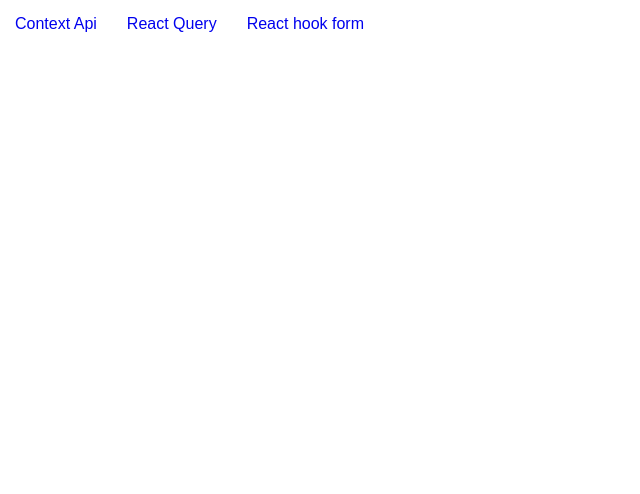
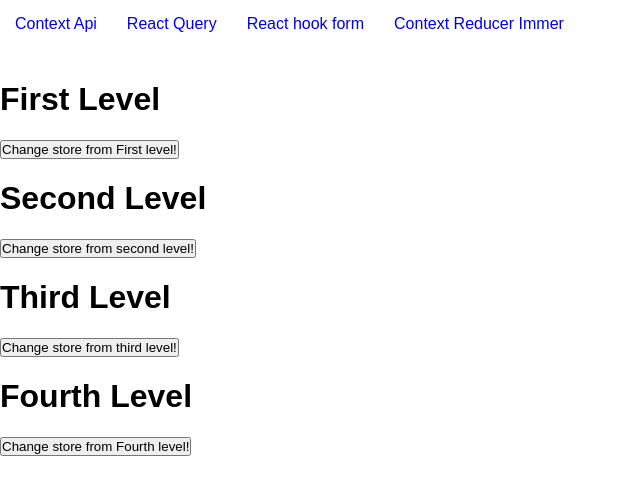
Before and after one commit to marcosfsj/todos, a React (Create React App) app: page /context-reducer-immer in a window 1280 px wide. Shown: the top 494 px of the page, without its empty margins (0-640 px from the left). Built offline with nearby package versions, Linux system fonts and the light colour scheme.

Commit message:
another commit

```diff
--- a/package.json
+++ b/package.json
@@ -12,6 +12,7 @@
     "@types/react": "^17.0.37",
     "@types/react-dom": "^17.0.11",
     "axios": "^0.24.0",
+    "immer": "^9.0.7",
     "react": "^17.0.2",
     "react-dom": "^17.0.2",
     "react-hook-form": "^7.21.2",
@@ -22,6 +23,7 @@
     "react-scripts": "4.0.3",
     "styled-components": "^5.3.3",
     "typescript": "^4.5.2",
+    "use-immer": "^0.6.0",
     "web-vitals": "^1.1.2",
     "yup": "^0.32.11"
   },
--- a/src/App.tsx
+++ b/src/App.tsx
@@ -2,11 +2,13 @@ import React from 'react';
 import {Routes, Route} from 'react-router-dom';
 import TodosPage from './pages/todos/todos-page';
 import FormPage from './pages/form/form-page';
+import FirstLevel from './pages/contextReducerImmer/firstLevel';
 import Spinner from './components/Spinner';
 import NavBar from './components/Navbar';
 import GlobalStyle from './styles/global';
 import {ThemeProvider} from 'styled-components';
 import theme from './styles/theme';
+import ContextReducerImmerProvider from './pages/contextReducerImmer/ctxReducerImmerProvider';
 
 function App() {
   return (
@@ -19,6 +21,14 @@ function App() {
           <Route path="/todos-context-api" element={<div>Using context api</div>} />
           <Route path="/todos-page" element={<TodosPage />} />
           <Route path="/form-page" element={<FormPage />} />
+          <Route
+            path="/context-reducer-immer"
+            element={
+              <ContextReducerImmerProvider>
+                <FirstLevel />
+              </ContextReducerImmerProvider>
+            }
+          />
         </Routes>
         <GlobalStyle />
       </ThemeProvider>
--- a/src/api/todos.api.ts
+++ b/src/api/todos.api.ts
@@ -2,48 +2,53 @@ import {useMutation, useQuery, useQueryClient} from 'react-query';
 import api from '../config/api';
 import Todo from '../interfaces/Todo';
 
-const getAllTodos = () => api.get('/task').then(res => res.data.data);
-
 export const useGetAllTodos = () => {
-  return useQuery('todos', getAllTodos);
+  return useQuery('todos', () => api.get('/task').then(res => res.data.data));
 };
 
-const getTodo = (id: number) => api.get(`/task/${id}`).then(res => res.data.data);
-
 export const useGetTodo = (id: number) => {
-  return useQuery('todos', () => getTodo(id));
+  return useQuery('todos', () => api.get(`/task/${id}`).then(res => res.data.data));
 };
-
-const addTodo = (description: string) => api.post('/task', {description}).then(res => res.data);
 
 export const useAddTudoMutation = () => {
   const queryClient = useQueryClient();
-  return useMutation(addTodo, {
+  return useMutation(
+    (description: string) => api.post('/task', {description}).then(res => res.data),
+    {
+      onSuccess: () => {
+        queryClient.invalidateQueries('todos');
+      },
+    },
+  );
+};
+
+export const useToggleTodoCompletedMutation = () => {
+  const queryClient = useQueryClient();
+  return useMutation(
+    (todo: Todo) =>
+      api.put(`/task/${todo._id}`, {completed: !todo.completed}).then(res => res.data),
+    {
+      onSuccess: todo => {
+        queryClient.setQueryData<Todo[] | undefined>('todos', oldTodos => {
+          if (oldTodos) {
+            return oldTodos.map(oldTodo => {
+              if (oldTodo._id === todo._id) {
+                return todo;
+              }
+              return oldTodo;
+            });
+          }
+        });
+      },
+    },
+  );
+};
+
+export const useDeleteTodoMutation = () => {
+  const queryClient = useQueryClient();
+  return useMutation((id: number) => api.delete(`/task/${id}`).then(() => id), {
     onSuccess: () => {
       queryClient.invalidateQueries('todos');
     },
   });
 };
-
-export const toggleTodoCompleted = (todo: Todo) =>
-  api.put(`/task/${todo._id}`, {completed: !todo.completed}).then(res => res.data);
-
-export const useToggleTodoCompletedMutation = () => {
-  const queryClient = useQueryClient();
-  return useMutation(toggleTodoCompleted, {
-    onSuccess: () => {
-      queryClient.invalidateQueries('todos');
-    },
-  });
-};
-
-export const deleteTodo = (id: number) => api.delete(`/task/${id}`).then(() => id);
-
-export const useDeleteTodoMutation = () => {
-  const queryClient = useQueryClient();
-  return useMutation(deleteTodo, {
-    onSuccess: () => {
-      queryClient.invalidateQueries('todos');
-    },
-  });
-};
--- a/src/components/Navbar.tsx
+++ b/src/components/Navbar.tsx
@@ -17,6 +17,7 @@ const NavBar = () => {
       <StyledLink to="/todos-context-api">Context Api</StyledLink>
       <StyledLink to="/todos-page">React Query</StyledLink>
       <StyledLink to="/form-page">React hook form</StyledLink>
+      <StyledLink to="/context-reducer-immer">Context Reducer Immer</StyledLink>
     </Bar>
   );
 };
--- /dev/null
+++ b/src/pages/contextReducerImmer/ctxReducerImmerProvider.tsx
@@ -0,0 +1,57 @@
+import React, {createContext, useMemo} from 'react';
+import {useImmerReducer} from 'use-immer';
+
+interface InitialState {
+  dataToBeUpdated: string;
+}
+
+interface Action {
+  type: string;
+  payload: string;
+}
+
+const initialState: InitialState = {
+  dataToBeUpdated: '',
+};
+
+const reducer = (draft: InitialState, action: Action) => {
+  switch (action.type) {
+    case 'updateState': {
+      draft.dataToBeUpdated = action.payload;
+      return;
+    }
+    default:
+      return;
+  }
+};
+
+interface Store {
+  state: InitialState;
+  dispatch: React.Dispatch<Action>;
+}
+
+export const ContextReducerImmerContext = createContext<Store>({} as Store);
+
+interface ProviderProps {
+  children: React.ReactNode;
+}
+
+const ContextReducerImmerProvider = ({children}: ProviderProps) => {
+  const [state, dispatch] = useImmerReducer(reducer, initialState);
+
+  const providedValue = useMemo<Store>(
+    () => ({
+      state,
+      dispatch,
+    }),
+    [state, dispatch],
+  );
+
+  return (
+    <ContextReducerImmerContext.Provider value={providedValue}>
+      {children}
+    </ContextReducerImmerContext.Provider>
+  );
+};
+
+export default ContextReducerImmerProvider;
--- /dev/null
+++ b/src/pages/contextReducerImmer/firstLevel.tsx
@@ -0,0 +1,19 @@
+import React, {useContext} from 'react';
+import SecondLevel from './secondLevel';
+import {ContextReducerImmerContext} from './ctxReducerImmerProvider';
+
+const FirstLevel = () => {
+  const {state, dispatch} = useContext(ContextReducerImmerContext);
+  return (
+    <div>
+      <h1>First Level</h1>
+      <h3>{state.dataToBeUpdated}</h3>
+      <button onClick={() => dispatch({type: 'updateState', payload: 'changed from first level'})}>
+        Change store from First level!
+      </button>
+      <SecondLevel />
+    </div>
+  );
+};
+
+export default FirstLevel;
--- /dev/null
+++ b/src/pages/contextReducerImmer/fourthLevel.tsx
@@ -0,0 +1,17 @@
+import React, {useContext} from 'react';
+import {ContextReducerImmerContext} from './ctxReducerImmerProvider';
+
+const FourthLevel = () => {
+  const {state, dispatch} = useContext(ContextReducerImmerContext);
+  return (
+    <div>
+      <h1>Fourth Level</h1>
+      <h3>{state.dataToBeUpdated}</h3>
+      <button onClick={() => dispatch({type: 'updateState', payload: 'changed from fourth level'})}>
+        Change store from Fourth level!
+      </button>
+    </div>
+  );
+};
+
+export default FourthLevel;
--- /dev/null
+++ b/src/pages/contextReducerImmer/secondLevel.tsx
@@ -0,0 +1,19 @@
+import React, {useContext} from 'react';
+import ThirdLevel from './thirdLevel';
+import {ContextReducerImmerContext} from './ctxReducerImmerProvider';
+
+const SecondLevel = () => {
+  const {state, dispatch} = useContext(ContextReducerImmerContext);
+  return (
+    <div>
+      <h1>Second Level</h1>
+      <h3>{state.dataToBeUpdated}</h3>
+      <button onClick={() => dispatch({type: 'updateState', payload: 'changed from second level'})}>
+        Change store from second level!
+      </button>
+      <ThirdLevel />
+    </div>
+  );
+};
+
+export default SecondLevel;
--- /dev/null
+++ b/src/pages/contextReducerImmer/thirdLevel.tsx
@@ -0,0 +1,19 @@
+import React, {useContext} from 'react';
+import FourthLevel from './fourthLevel';
+import {ContextReducerImmerContext} from './ctxReducerImmerProvider';
+
+const ThirdLevel = () => {
+  const {state, dispatch} = useContext(ContextReducerImmerContext);
+  return (
+    <div>
+      <h1>Third Level</h1>
+      <h3>{state.dataToBeUpdated}</h3>
+      <button onClick={() => dispatch({type: 'updateState', payload: 'changed from third level'})}>
+        Change store from third level!
+      </button>
+      <FourthLevel />
+    </div>
+  );
+};
+
+export default ThirdLevel;
```
Also changed, not shown: 1 other file (tests, documents, lock files or other folders).
